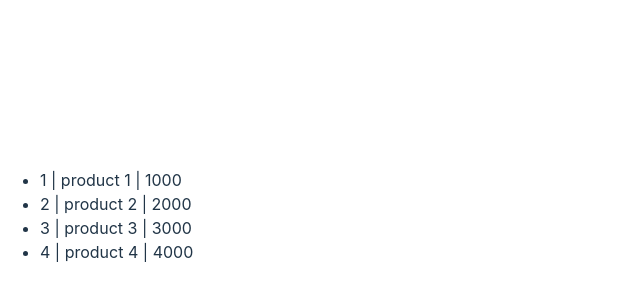
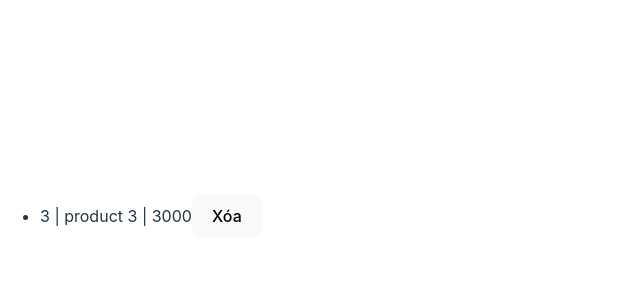
Before and after one commit to chinhpd5/typescript_wd18338, a React (Vite) app in the folder wd18338/: page / in a window 1280 px wide. Shown: the part 184-484 px from the top of the page, without its empty margins (0-640 px from the left). Built offline with nearby package versions, Linux system fonts and the light colour scheme; data requests are answered from the project's data file.

Commit message:
b6.1 delete

```diff
--- a/wd18338/db.json
+++ b/wd18338/db.json
@@ -1,25 +1,9 @@
 {
-    "product":[
-        {
-            "id": "1",
-            "name": "product 1",
-            "price": 1000
-        },
-        {
-            "id": "2",
-            "name": "product 2",
-            "price": 2000
-        },
+  "product": [
     {
       "id": "3",
       "name": "product 3",
       "price": 3000
-        },
-        {
-            "id": "4",
-            "name": "product 4",
-            "price": 4000
     }
-
   ]
 }
--- a/wd18338/src/App.tsx
+++ b/wd18338/src/App.tsx
@@ -2,10 +2,11 @@
 
 import { useEffect, useState } from "react"
 import ProductList from "./components/ProductList";
+import IProduct from "./interfaces/IProduct";
 
 
 function App() {
-  const [list,setList]= useState([]);
+  const [list,setList]= useState<IProduct[]>([]);
 
   useEffect(()=>{
     fetch('http://localhost:3000/product')
@@ -14,14 +15,30 @@ function App() {
       })
       .then(data =>{
         setList(data)
-
       })
 
   },[])
 
+  function deleteHandle(id: string){
+    fetch(`http://localhost:3000/product/${id}`,{
+      method: "DELETE",
+    })
+    .then((data)=>{
+      return data.json();
+    })
+    .then(data=>{
+      setList(list.filter(item => item.id != data.id));
+    })
+    .catch(()=>{
+      console.log("xóa lỗi");
+
+    })
+
+  }
+
   return(
     <>
-      <ProductList listData={list} />
+      <ProductList listData={list} onDelete={deleteHandle} />
     </>
   )
 }
--- a/wd18338/src/components/ProductList.tsx
+++ b/wd18338/src/components/ProductList.tsx
@@ -1,19 +1,23 @@
 import IProduct from "../interfaces/IProduct";
 
 type Props ={
-    listData: IProduct[]
+    listData: IProduct[],
+    onDelete: (id: string) => void
 }
 
 function ProductList(props: Props){
 
-    console.log(props);
+    // console.log(props);
 
     return (
         <ul>
             {
                 props.listData.map(item=>{
                     return (
-                        <li key={item.id}>{item.id} | {item.name} | {item.price}</li>
+                        <li key={item.id}>
+                            {item.id} | {item.name} | {item.price}
+                            <button onClick={()=>{props.onDelete(item.id)}}>Xóa</button>
+                        </li>
                     )
                 })
             }
```
Lines whose indentation alone changed are shown as unchanged.
